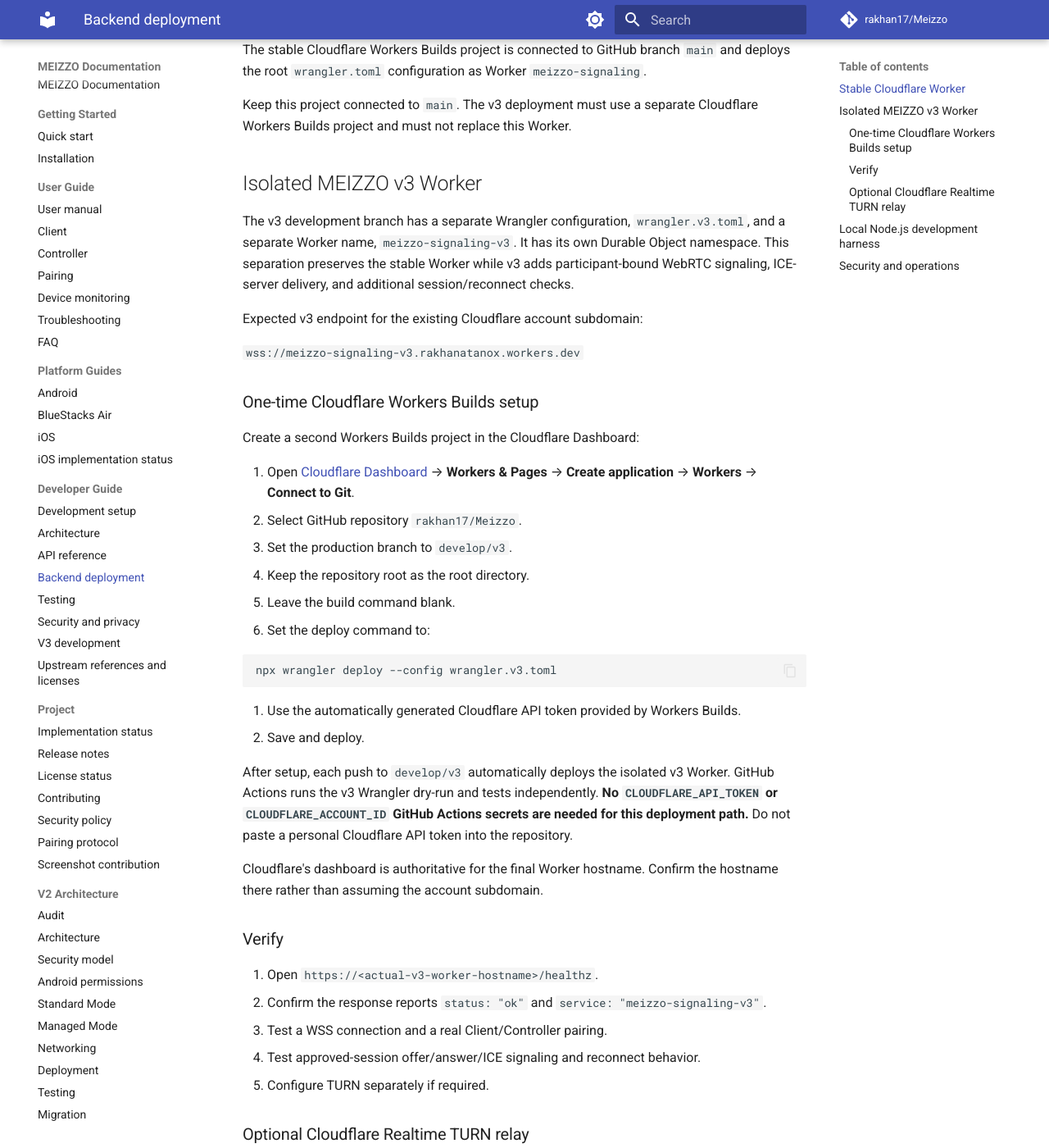
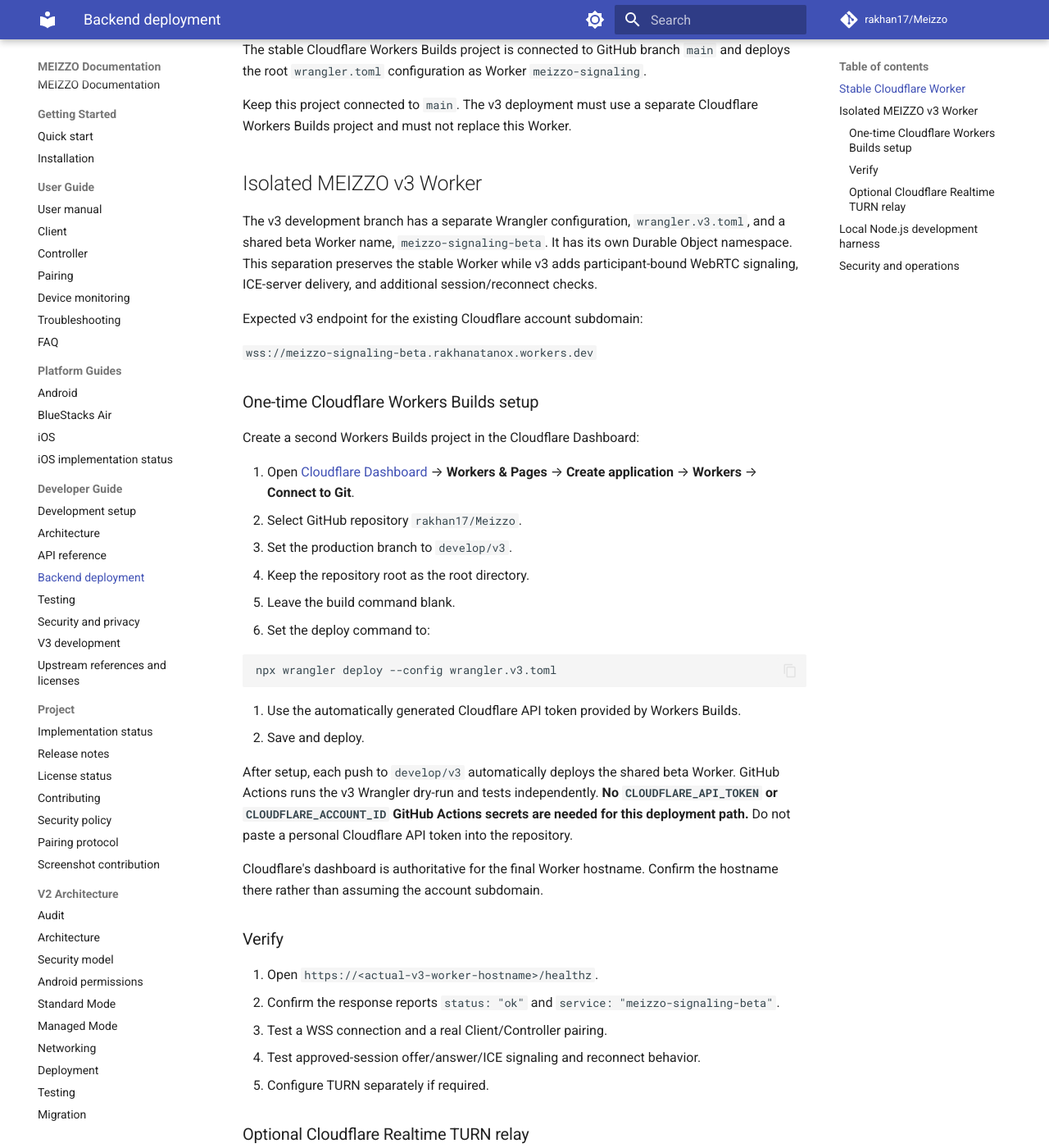
Before and after one commit to rakhan17/Meizzo, an MkDocs documentation site: the page built from docs/backend-deployment.md, in a window 1280 px wide and 1400 px high, scrolled down 357 px. Shown: the whole window at 82% size. Built offline with MkDocs 1.6.1 and Material for MkDocs 9.7.7, drawn with Linux system fonts in a browser that asks for light colours; comment, search, counter and statistics services are not loaded.

Commit message:
Configure shared MEIZZO beta signaling Worker

```diff
--- a/docs/backend-deployment.md
+++ b/docs/backend-deployment.md
@@ -14,11 +14,11 @@ Keep this project connected to `main`. The v3 deployment must use a separate Clo
 
 ## Isolated MEIZZO v3 Worker
 
-The v3 development branch has a separate Wrangler configuration, `wrangler.v3.toml`, and a separate Worker name, `meizzo-signaling-v3`. It has its own Durable Object namespace. This separation preserves the stable Worker while v3 adds participant-bound WebRTC signaling, ICE-server delivery, and additional session/reconnect checks.
+The v3 development branch has a separate Wrangler configuration, `wrangler.v3.toml`, and a shared beta Worker name, `meizzo-signaling-beta`. It has its own Durable Object namespace. This separation preserves the stable Worker while v3 adds participant-bound WebRTC signaling, ICE-server delivery, and additional session/reconnect checks.
 
 Expected v3 endpoint for the existing Cloudflare account subdomain:
 
-`wss://meizzo-signaling-v3.rakhanatanox.workers.dev`
+`wss://meizzo-signaling-beta.rakhanatanox.workers.dev`
 
 ### One-time Cloudflare Workers Builds setup
 
@@ -38,14 +38,14 @@ Create a second Workers Builds project in the Cloudflare Dashboard:
 7. Use the automatically generated Cloudflare API token provided by Workers Builds.
 8. Save and deploy.
 
-After setup, each push to `develop/v3` automatically deploys the isolated v3 Worker. GitHub Actions runs the v3 Wrangler dry-run and tests independently. **No `CLOUDFLARE_API_TOKEN` or `CLOUDFLARE_ACCOUNT_ID` GitHub Actions secrets are needed for this deployment path.** Do not paste a personal Cloudflare API token into the repository.
+After setup, each push to `develop/v3` automatically deploys the shared beta Worker. GitHub Actions runs the v3 Wrangler dry-run and tests independently. **No `CLOUDFLARE_API_TOKEN` or `CLOUDFLARE_ACCOUNT_ID` GitHub Actions secrets are needed for this deployment path.** Do not paste a personal Cloudflare API token into the repository.
 
 Cloudflare's dashboard is authoritative for the final Worker hostname. Confirm the hostname there rather than assuming the account subdomain.
 
 ### Verify
 
 1. Open `https://<actual-v3-worker-hostname>/healthz`.
-2. Confirm the response reports `status: "ok"` and `service: "meizzo-signaling-v3"`.
+2. Confirm the response reports `status: "ok"` and `service: "meizzo-signaling-beta"`.
 3. Test a WSS connection and a real Client/Controller pairing.
 4. Test approved-session offer/answer/ICE signaling and reconnect behavior.
 5. Configure TURN separately if required.
```
